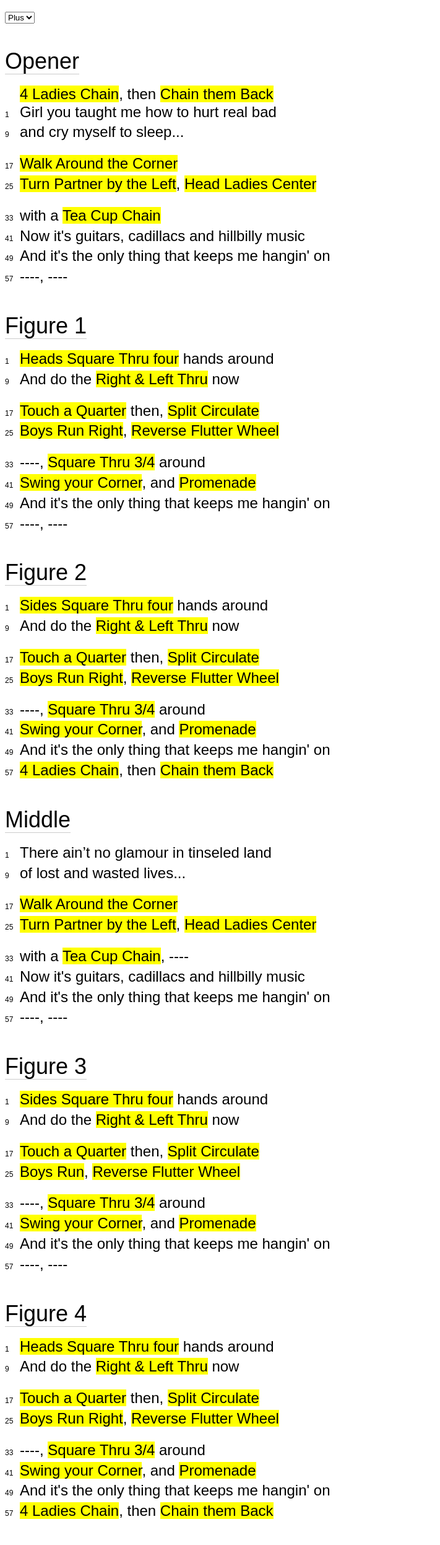
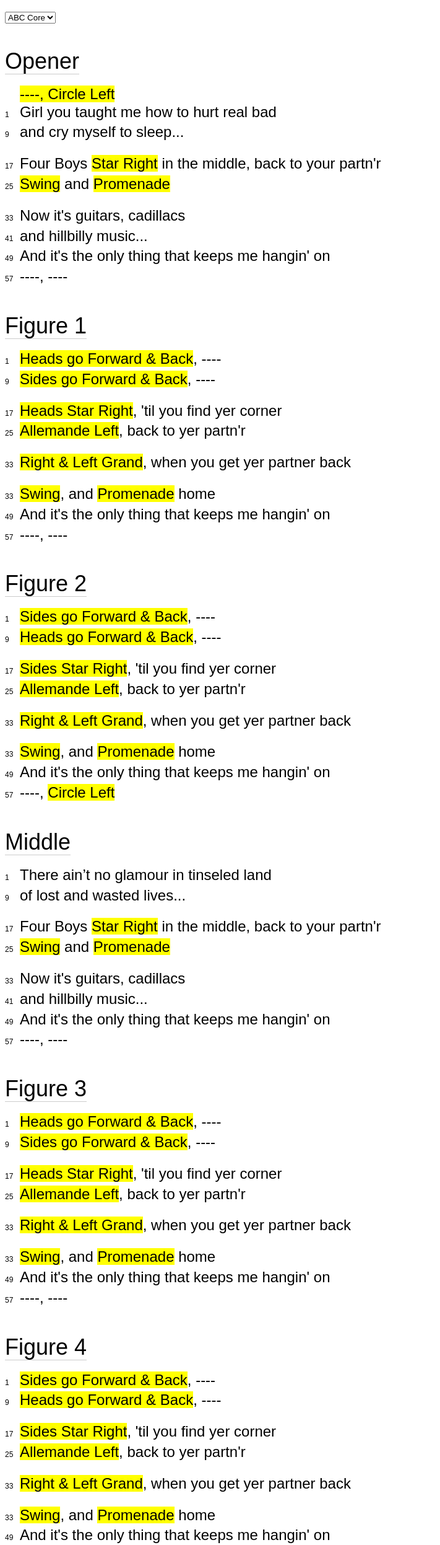
Before and after one commit to kernwig/squarecue, a website: page sheets/MR-62.html in a window 1280 px wide. Shown: the part 61-2554 px from the top of the page at 62% size, without its empty margins (0-711 px from the left). Drawn offline with Linux system fonts and the light colour scheme.

Commit message:
Updates and documentation.

```diff
--- a/code/squarecue.js
+++ b/code/squarecue.js
@@ -1,3 +1,4 @@
+/* SquareCue by Adam Fanello - Copyright 2020 - GNU v3 licensed */
 var select = '<select id="dancelevel" onchange="document.body.className = this.value">';
 var levels = [
     {value: 'abc', display: 'ABC Core'},
--- a/code/squarecue.scss
+++ b/code/squarecue.scss
@@ -1,3 +1,5 @@
+/* SquareCue by Adam Fanello - Copyright 2020 - GNU v3 licensed */
+
 body {
   font-family: Arial, sans-serif;
   background-color: white;
--- a/sheets/MR-62.html
+++ b/sheets/MR-62.html
@@ -9,17 +9,20 @@
 <h1>Guitars, Cadillacs &amp; Hillbilly Music - MR-62</h1>
 
 <opener>
-    <plus>
-        <m><c>4 Ladies Chain</c>, then <c>Chain them Back</c></m>
-    </plus>
+    <m plus><c>4 Ladies Chain</c>, then <c>Chain them Back</c></m>
+    <m abc><c>----, Circle Left</c></m>
     <m1>Girl you taught me how to hurt real bad</m1>
     <m2>and cry myself to sleep...</m2>
     <plus>
         <m3><c>Walk Around the Corner</c></m3>
-        <m4><c>Turn Partner by the Left</c>, <c>Head Ladies Center</c></m4>
-        <m5>with a <c>Tea Cup Chain</c></m5>
+        <m4><c>Turn Partner by the Left</c>, <c>Head Ladies Center</c> with a <c>Tea Cup Chain</c></m4>
     </plus>
-    <m6>Now it's guitars, cadillacs and hillbilly music</m6>
+    <abc>
+        <m3>Four Boys <c>Star Right</c> in the middle, back to your partn'r</m3>
+        <m4><c>Swing</c> and <c>Promenade</c></m4>
+    </abc>
+    <m5>Now it's guitars, cadillacs</m5>
+    <m6>and hillbilly music...</m6>
     <m7>And it's the only thing that keeps me hangin' on</m7>
     <m8>----, ----</m8>
 </opener>
@@ -33,6 +36,14 @@
         <m5>----, <c>Square Thru 3/4</c> around</m5>
         <m6><c>Swing your Corner</c>, and <c>Promenade</c></m6>
     </plus>
+    <abc>
+        <m1><c>Heads go Forward &amp; Back</c>, ----</m1>
+        <m2><c>Sides go Forward &amp; Back</c>, ----</m2>
+        <m3><c>Heads Star Right</c>, 'til you find yer corner</m3>
+        <m4><c>Allemande Left</c>, back to yer partn'r</m4>
+        <m5><c>Right &amp; Left Grand</c>, when you get yer partner back</m5>
+        <m5><c>Swing</c>, and  <c>Promenade</c> home</c></m5>
+    </abc>
     <m7>And it's the only thing that keeps me hangin' on</m7>
     <m8>----, ----</m8>
 </figure1>
@@ -46,10 +57,17 @@
         <m5>----, <c>Square Thru 3/4</c> around</m5>
         <m6><c>Swing your Corner</c>, and <c>Promenade</c></m6>
     </plus>
+    <abc>
+        <m1><c>Sides go Forward &amp; Back</c>, ----</m1>
+        <m2><c>Heads go Forward &amp; Back</c>, ----</m2>
+        <m3><c>Sides Star Right</c>, 'til you find yer corner</m3>
+        <m4><c>Allemande Left</c>, back to yer partn'r</m4>
+        <m5><c>Right &amp; Left Grand</c>, when you get yer partner back</m5>
+        <m5><c>Swing</c>, and  <c>Promenade</c> home</c></m5>
+    </abc>
     <m7>And it's the only thing that keeps me hangin' on</m7>
-    <plus>
-        <m8><c>4 Ladies Chain</c>, then <c>Chain them Back</c></m8>
-    </plus>
+    <m8 plus><c>4 Ladies Chain</c>, then <c>Chain them Back</c></m8>
+    <m8 abc>----, <c>Circle Left</c></m8>
 </figure2>
 
 <middle>
@@ -57,10 +75,14 @@
     <m2>of lost and wasted lives...</m2>
     <plus>
         <m3><c>Walk Around the Corner</c></m3>
-        <m4><c>Turn Partner by the Left</c>, <c>Head Ladies Center</c></m4>
-        <m5>with a <c>Tea Cup Chain</c>, ----</m5>
+        <m4><c>Turn Partner by the Left</c>, <c>Head Ladies Center</c> with a <c>Tea Cup Chain</c></m4>
     </plus>
-    <m6>Now it's guitars, cadillacs and hillbilly music</m6>
+    <abc>
+        <m3>Four Boys <c>Star Right</c> in the middle, back to your partn'r</m3>
+        <m4><c>Swing</c> and <c>Promenade</c></m4>
+    </abc>
+    <m5>Now it's guitars, cadillacs</m5>
+    <m6>and hillbilly music...</m6>
     <m7>And it's the only thing that keeps me hangin' on</m7>
     <m8>----, ----</m8>
 </middle>
@@ -74,6 +96,14 @@
         <m5>----, <c>Square Thru 3/4</c> around</m5>
         <m6><c>Swing your Corner</c>, and <c>Promenade</c></m6>
     </plus>
+    <abc>
+        <m1><c>Heads go Forward &amp; Back</c>, ----</m1>
+        <m2><c>Sides go Forward &amp; Back</c>, ----</m2>
+        <m3><c>Heads Star Right</c>, 'til you find yer corner</m3>
+        <m4><c>Allemande Left</c>, back to yer partn'r</m4>
+        <m5><c>Right &amp; Left Grand</c>, when you get yer partner back</m5>
+        <m5><c>Swing</c>, and  <c>Promenade</c> home</c></m5>
+    </abc>
     <m7>And it's the only thing that keeps me hangin' on</m7>
     <m8>----, ----</m8>
 </figure3>
@@ -87,10 +117,17 @@
         <m5>----, <c>Square Thru 3/4</c> around</m5>
         <m6><c>Swing your Corner</c>, and <c>Promenade</c></m6>
     </plus>
+    <abc>
+        <m1><c>Sides go Forward &amp; Back</c>, ----</m1>
+        <m2><c>Heads go Forward &amp; Back</c>, ----</m2>
+        <m3><c>Sides Star Right</c>, 'til you find yer corner</m3>
+        <m4><c>Allemande Left</c>, back to yer partn'r</m4>
+        <m5><c>Right &amp; Left Grand</c>, when you get yer partner back</m5>
+        <m5><c>Swing</c>, and  <c>Promenade</c> home</c></m5>
+    </abc>
     <m7>And it's the only thing that keeps me hangin' on</m7>
-    <plus>
-        <m8><c>4 Ladies Chain</c>, then <c>Chain them Back</c></m8>
-    </plus>
+    <m8 plus><c>4 Ladies Chain</c>, then <c>Chain them Back</c></m8>
+    <m8 abc>----, <c>Circle Left</c></m8>
 </figure4>
 
 <closer>
@@ -98,14 +135,16 @@
     <m2>brand new ways to be cruel...</m2>
     <plus>
         <m3><c>Walk Around the Corner</c></m3>
-        <m4><c>Turn Partner by the Left</c>, <c>Head Ladies Center</c></m4>
-        <m5>with a <c>Tea Cup Chain</c>, ----</m5>
+        <m4><c>Turn Partner by the Left</c>, <c>Head Ladies Center</c> with a <c>Tea Cup Chain</c></m4>
     </plus>
-    <m6>Now it's guitars, cadillacs and hillbilly music</m6>
+    <abc>
+        <m3>Four Boys <c>Star Right</c> in the middle, back to your partn'r</m3>
+        <m4><c>Swing</c> and <c>Promenade</c></m4>
+    </abc>
+    <m5>Now it's guitars, cadillacs</m5>
+    <m6>and hillbilly music...</m6>
     <m7>And it's the only thing that keeps me hangin' on</m7>
-    <plus>
-        <m8>----, <c>Swing your girl</c></m8>
-    </plus>
+    <m8>----, <c>Swing your girl</c></m8>
 </closer>
 
 <tag>
--- /dev/null
+++ b/sheets/template.html
@@ -0,0 +1,54 @@
+<!DOCTYPE html>
+<html lang="en">
+<head>
+    <meta charset="UTF-8">
+    <title>LABEL-# Song Title</title>
+    <link rel="stylesheet" type="text/css" href="../code/squarecue.css">
+</head>
+<body>
+<h1>Long Title - Label-#</h1>
+
+<opener>
+    <m1></m1>
+    <m2></m2>
+    <m3></m3>
+    <m4></m4>
+    <m5></m5>
+    <m6></m6>
+    <m7></m7>
+    <m8></m8>
+</opener>
+
+<figure1>
+    <m1></m1>
+    <m2></m2>
+    <m3></m3>
+    <m4></m4>
+    <m5></m5>
+    <m6></m6>
+    <m7></m7>
+    <m8></m8>
+</figure1>
+
+<figure2>
+</figure2>
+
+<middle>
+</middle>
+
+<figure3>
+</figure3>
+
+<figure4>
+</figure4>
+
+<closer>
+</closer>
+
+<tag>
+    <m></m>
+</tag>
+
+<script src="../code/squarecue.js"></script>
+</body>
+</html>
```
Also changed, not shown: sheets/CREST-134.html (+40 -1 lines), README.md.
